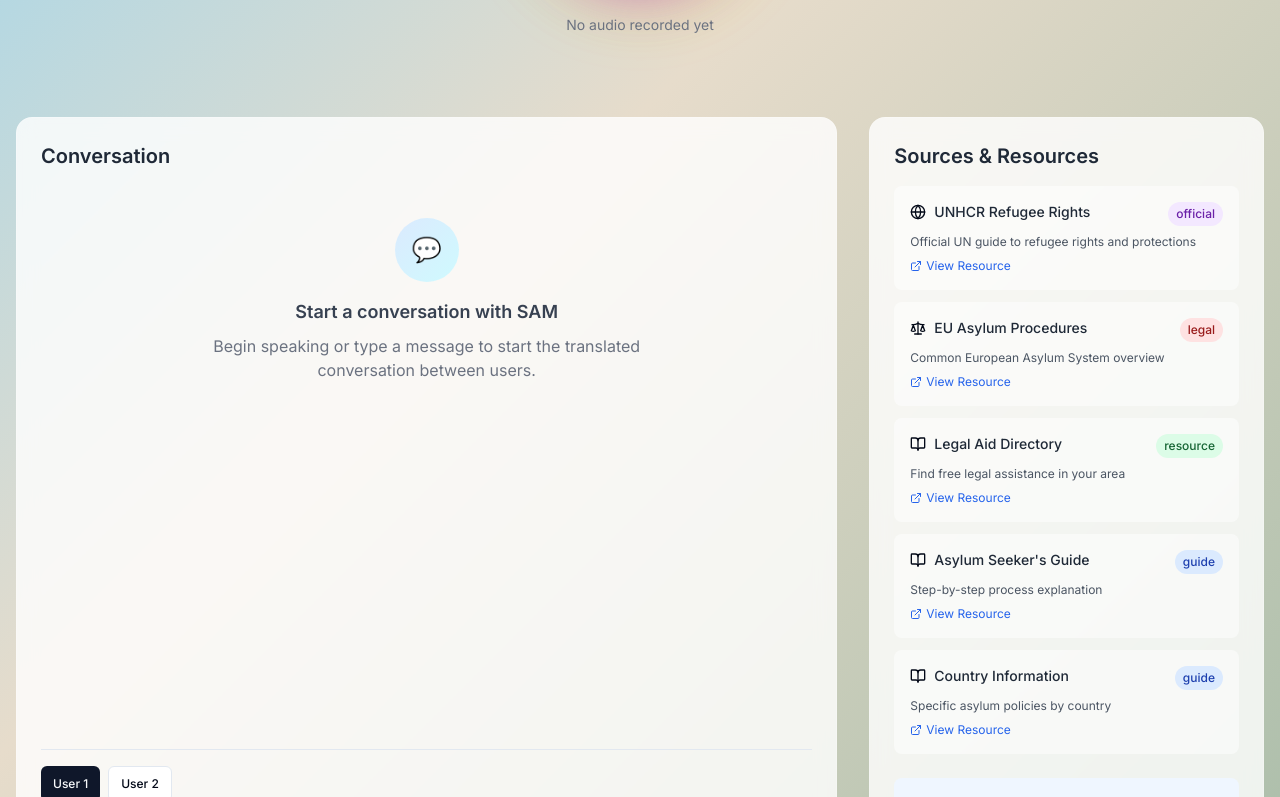
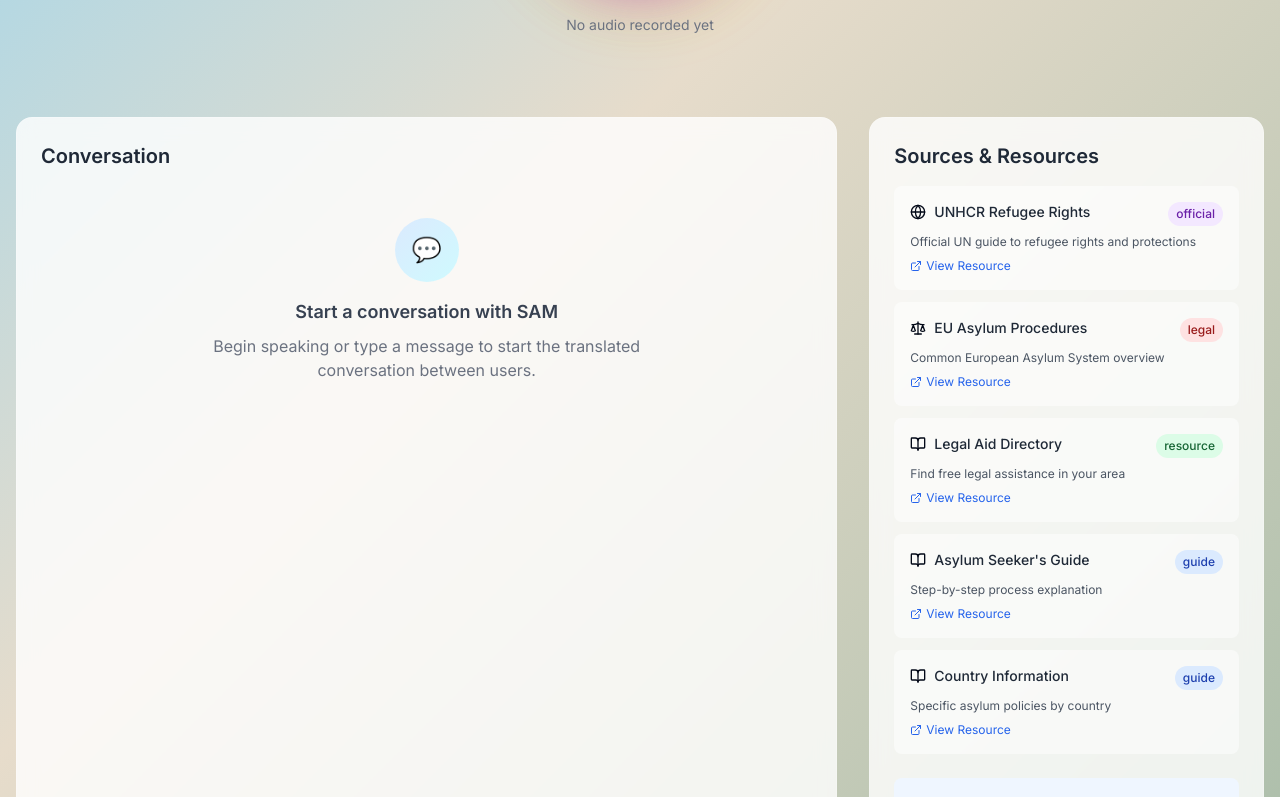
Before and after one commit to Digitalizers-ge/sam-chatbot, a React (Vite) app: page / in a window 1280 px wide. Shown: the part 723-1520 px from the top of the page. Built offline with nearby package versions, Linux system fonts and the light colour scheme.

Commit message:
Hide ConversationBox border on homepage
Conditionally render the ConversationBox border based on the current page.

```diff
--- a/src/components/ConversationBox.tsx
+++ b/src/components/ConversationBox.tsx
@@ -56,7 +56,8 @@ export const ConversationBox = ({ messages, onSpeak, onAddMessage }: Conversatio
         )}
       </div>
 
-      {/* Text Input Section */}
+      {/* Text Input Section - Only show on meeting page */}
+      {onAddMessage && (
         <div className="border-t pt-4">
           <form onSubmit={handleSubmit} className="space-y-3">
             <div className="flex gap-2 mb-2">
@@ -102,6 +103,7 @@ export const ConversationBox = ({ messages, onSpeak, onAddMessage }: Conversatio
             </div>
           </form>
         </div>
+      )}
     </div>
   );
 };
```
Lines whose indentation alone changed are shown as unchanged.
